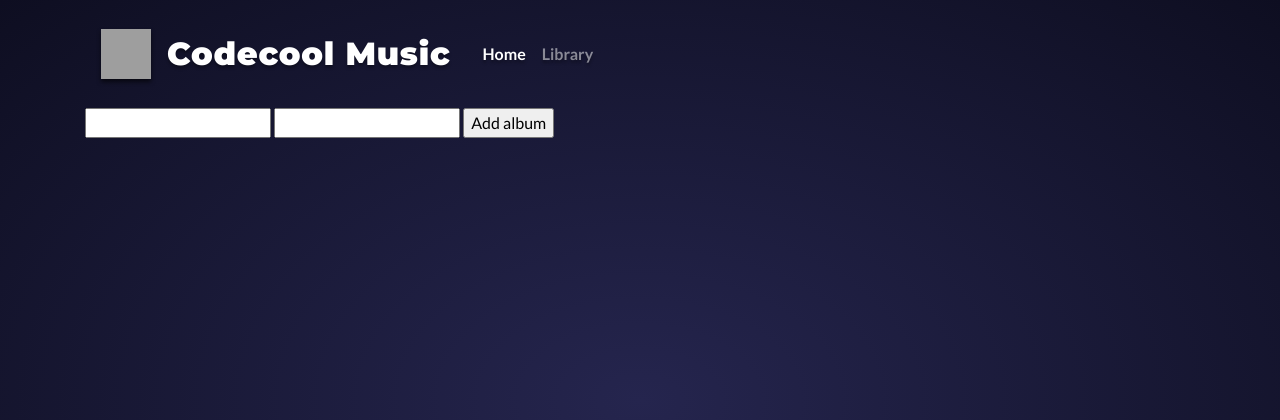
After one commit to wojciechkapko/music-library-web, a Flask app: page /add-album in a window 1280 px wide. The commit adds this page. Shown: the top 420 px of the page. Run offline with Flask 2, Linux system fonts and the light colour scheme; some libraries are stand-ins or nearby versions; grey boxes are pictures that could not be loaded.

Commit message:
first DB implementation

```diff
--- a/app.py
+++ b/app.py
@@ -1,14 +1,39 @@
-from flask import Flask, render_template
-from view_album_function import view_album
-from genre_filtering import filter_by_genre
-from suggest_by_genre import suggestions_by_genre
+from flask import Flask, render_template, request, redirect
+#from view_album_function import view_album
+#from genre_filtering import filter_by_genre
+#from suggest_by_genre import suggestions_by_genre
 import spotipy
-import spotipy.util as util
 from spotipy import oauth2
-from bottle import request
 from utils import convert_ms_to_min_sec
+from flask_sqlalchemy import SQLAlchemy
 
 app = Flask(__name__)
+
+
+app.config['SQLALCHEMY_DATABASE_URI'] = 'sqlite:///music.db'
+db = SQLAlchemy(app)
+
+
+class Album(db.Model):
+    id = db.Column(db.Integer, primary_key=True)
+    artist_name = db.Column(db.String(200), nullable=False)
+    album_name = db.Column(db.String(200), nullable=False)
+
+
+def get_albums():
+    return Album.query.order_by(Album.album_name).all()
+
+
+    # genre = db.Column(db.String(200), nullable=True)
+
+    # def __init__(self, artist_name, album_name, year, genre, duration, _id):
+    #     self.artist_name = artist_name
+    #     self.album_name = album_name
+    #     self.year = year
+    #     self.genre = genre
+    #     self.duration = duration
+    #     self.id = _id
+
 
 SPOTIPY_CLIENT_ID = 'a9580eb24ac1422faf7f73bfc96522c7'
 SPOTIPY_CLIENT_SECRET = '14af1b8a0d8649a997631e2759043b79'
@@ -40,11 +65,26 @@ def index():
     return render_template('index.html')
 
 
+@app.route('/add-album', methods=['POST', 'GET'])
+def add_album():
+    if request.method == "POST":
+        new_album = Album(album_name=request.form['album_name'], artist_name=request.form['artist_name'])
+        try:
+            db.session.add(new_album)
+            db.session.commit()
+            return redirect('/add-album')
+        except:
+            return 'Error'
+    else:
+        return render_template('add_album.html')
+
+
 @app.route('/albums/<genre>')
 def display_albums_list(genre):
     spotify = get_token()
     if genre == 'all':
-        albums = view_album()
+        # albums = view_album()
+        albums = get_albums()
     else:
         albums = filter_by_genre(genre)
 
@@ -52,6 +92,7 @@ def display_albums_list(genre):
         results = spotify.search(q=f'artist:{album.artist_name} album:{album.album_name}', type='album')
         try:
             album.image = results['albums']['items'][0]['images'][0]['url']
+            album.genre = 'test'
         except IndexError:
             album.image = 'https://www.foot.com/wp-content/uploads/2017/06/placeholder-square.jpg'
     return render_template('albums.html', albums=albums, genre=genre)
@@ -60,12 +101,13 @@ def display_albums_list(genre):
 @app.route('/album/<id>')
 def view_single_album(id):
     spotify = get_token()
-    album = view_album(id)
+    album = Album.query.get_or_404(id)
     results = spotify.search(q=f'artist:{album.artist_name} album:{album.album_name}', type='album')
     try:
         album.image = results['albums']['items'][0]['images'][0]['url']
         album.spotify_link = results['albums']['items'][0]['external_urls']['spotify']
         album_id = results['albums']['items'][0]['id']
+        album.genre = 'test'
         api_request = f'spotify:album:{album_id}'
 
         tracks = spotify.album(api_request)['tracks']['items']
@@ -77,15 +119,15 @@ def view_single_album(id):
     except IndexError:
         album.image = 'https://www.foot.com/wp-content/uploads/2017/06/placeholder-square.jpg'
 
-    suggestions = suggestions_by_genre(album.genre)
+    # suggestions = suggestions_by_genre(album.genre)
 
-    for suggestion in suggestions:
-        results = spotify.search(q=f'artist:{suggestion.artist_name} album:{suggestion.album_name}', type='album')
-        try:
-            suggestion.image = results['albums']['items'][0]['images'][0]['url']
-        except IndexError:
-            suggestion.image = 'https://www.foot.com/wp-content/uploads/2017/06/placeholder-square.jpg'
-    return render_template('album.html', album=album, suggestions=suggestions)
+    # for suggestion in suggestions:
+    #     results = spotify.search(q=f'artist:{suggestion.artist_name} album:{suggestion.album_name}', type='album')
+    #     try:
+    #         suggestion.image = results['albums']['items'][0]['images'][0]['url']
+    #     except IndexError:
+    #         suggestion.image = 'https://www.foot.com/wp-content/uploads/2017/06/placeholder-square.jpg'
+    return render_template('album.html', album=album)
 
 
 if __name__ == '__main__':
--- a/file_operations.py
+++ b/file_operations.py
@@ -1,10 +1,7 @@
-from mymodels import models as mo
-
-
 def import_music_library(filename='text_albums_data.txt'):
     # read file and create a list of lists with albums data
     with open(filename) as music_file:
         album_list = [element.split(',') for element in music_file.read().split('\n')]
     album_list.pop()
     # return a list of dicts, 1 dict = 1 album
-    return [mo.Album(album[0], album[1], album[2], album[3], album[4], index) for index, album in enumerate(album_list)]
+    return [Album(album[0], album[1], album[2], album[3], album[4], index) for index, album in enumerate(album_list)]
--- a/requirements.txt
+++ b/requirements.txt
@@ -5,6 +5,7 @@ Click==7.0
 entrypoints==0.3
 flake8==3.7.8
 Flask==1.1.1
+Flask-SQLAlchemy==2.4.0
 gunicorn==19.9.0
 idna==2.8
 itsdangerous==1.1.0
@@ -15,5 +16,6 @@ pycodestyle==2.5.0
 pyflakes==2.1.1
 requests==2.22.0
 spotipy==2.4.4
+SQLAlchemy==1.3.6
 urllib3==1.25.3
 Werkzeug==0.15.5
--- /dev/null
+++ b/templates/add_album.html
@@ -0,0 +1,9 @@
+{% extends 'base.html' %}
+{% block head %}{% endblock %}
+{% block body %}
+<form action="/add-album" method="POST">
+    <input type="text" name="artist_name" id="artist_name">
+    <input type="text" name="album_name" id="album_name">
+    <input type="submit" value="Add album">
+</form>
+{% endblock %}
--- a/templates/albums.html
+++ b/templates/albums.html
@@ -6,12 +6,12 @@
         <ol class="breadcrumb">
           <li class="breadcrumb-item"><a href="/">Home</a></li>
           <li class="breadcrumb-item"><a href="/albums/all">Albums</a></li>
-          <li class="breadcrumb-item active" aria-current="page">{{ genre.capitalize() }}</li>
+          <li class="breadcrumb-item active" aria-current="page"></li>
         </ol>
       </nav>
 <div class="card my-3 pt-3">
   <div class="container">
-      <h2 class="mb-3">Browsing {{ genre.capitalize() }} Albums</h1>
+      <!-- <h2 class="mb-3">Browsing Albums</h1> -->
     <div class="row">
       {% for album in albums %}
       <div class="col-md-3">
@@ -26,7 +26,7 @@
               <a name="view" id="" href="/album/{{ album.id }}" role="button"><div class="card-text">{{ album.album_name.capitalize() }}</div></a>
             <small class="text-muted mb-2">{{ album.artist_name.capitalize() }}</small>
             <div>
-                <a class="btn btn-outline-primary btn-sm" href="/albums/{{ album.genre }}">{{ album.genre.capitalize() }}</a>
+                <!-- <a class="btn btn-outline-primary btn-sm" href="/albums/"></a> -->
             </div>
             <div class="d-flex justify-content-between align-items-center">
             </div>
--- a/templates/index.html
+++ b/templates/index.html
@@ -11,7 +11,7 @@
           <p class="lead">Team work 3 Project</p>
           <p>
             <a href="/albums/all" class="btn btn-primary my-2">Browse Library</a>
-            <a href="#" class="btn btn-secondary my-2">Add new album</a>
+            <a href="/add-album" class="btn btn-secondary my-2">Add new album</a>
           </p>
         </div>
 </section>
```
Also changed, not shown: mymodels/models.py (deleted, +0 -8 lines), utils.py (+5 -5 lines), view_album_function.py (+1 -21 lines), music.db (added), mymodels/__init__.py (deleted), 1 other file.
